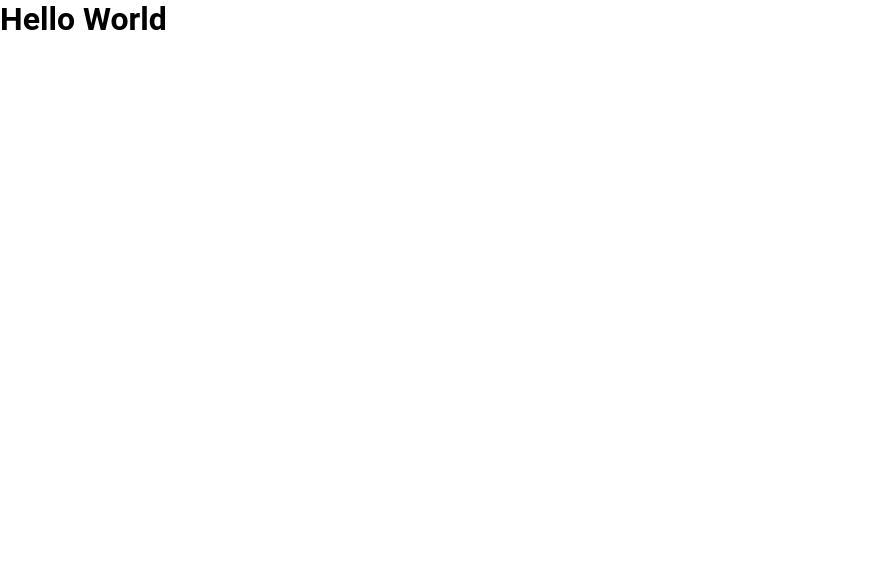
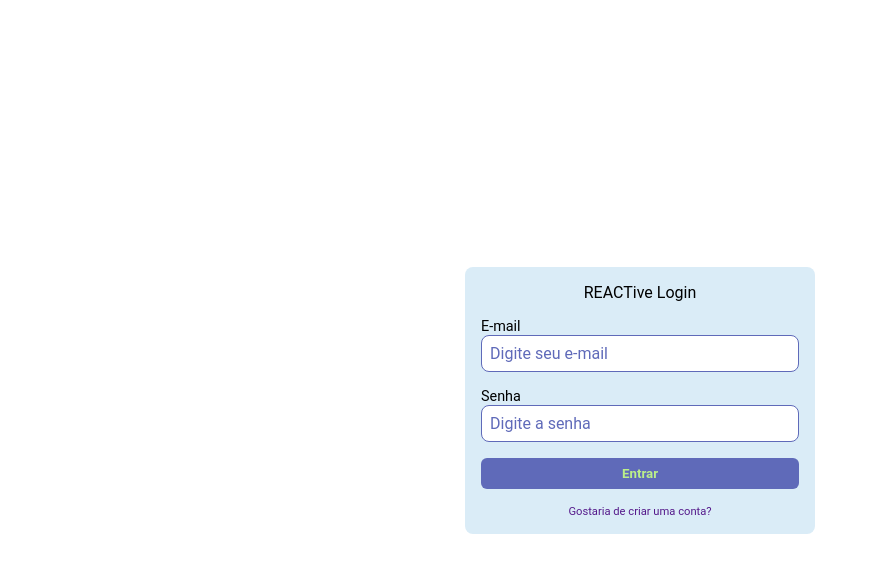
Before and after one commit to FullStack-Trindade/M3P-FrontEnd-Squad3, a React (Vite) app: page / in a window 1280 px wide. Shown: the top 572 px of the page, without its empty margins (0-876 px from the left). Built offline with nearby package versions, Linux system fonts and the light colour scheme.

Commit message:
feito a estrutura da página de login

```diff
--- a/src/App.jsx
+++ b/src/App.jsx
@@ -1,11 +1,11 @@
-import { useState } from 'react'
 import './App.css'
+import LoginPage from './pages/Login/Login.page'
 
 function App() {
 
   return (
     <>
-      <h1>Hello World</h1>
+      <LoginPage />
     </>
   )
 }
--- /dev/null
+++ b/src/components/Login.component.jsx
@@ -0,0 +1,58 @@
+import * as Styled from "./loginComponent.style"
+import { useForm } from "react-hook-form"
+
+export default function LoginComponent() {
+	const {
+		register,
+		handleSubmit,
+		reset,
+		formState: { errors },
+	} = useForm()
+
+	const onSubmit = async (data) => {
+		console.log(data)
+        reset()
+	}
+
+	return (
+		<>
+			<Styled.Form onSubmit={handleSubmit(onSubmit)}>
+				<legend>REACTive Login</legend>
+				<Styled.InputGroup>
+					<Styled.Label htmlFor="email">E-mail</Styled.Label>
+					<Styled.Input
+						type="email"
+						placeholder="Digite seu e-mail"
+						{...register("email", {
+							pattern: /^\w+([.-]?\w+)*@\w+([.-]?\w+)*(\.\w{2,3})+$/,
+							required: "E-mail obrigatório",
+						})}
+					/>
+					{errors.email && (
+						<Styled.Small>{errors.email.message}</Styled.Small>
+					)}
+				</Styled.InputGroup>
+				<Styled.InputGroup>
+					<Styled.Label htmlFor="password">Senha</Styled.Label>
+					<Styled.Input
+						type="password"
+						placeholder="Digite a senha"
+						{...register("password", {
+							required: "Senha é obrigatória",
+							minLength: {
+								value: 6,
+								message: "A senha deve ter no mínimo 6 caracteres",
+							},
+						})}
+					/>
+					{errors.password && (
+						<Styled.Small>{errors.password.message}</Styled.Small>
+					)}
+				</Styled.InputGroup>
+
+				<Styled.Submit type="submit">Entrar</Styled.Submit>
+                <Styled.Link href="">Gostaria de criar uma conta?</Styled.Link>
+			</Styled.Form>
+		</>
+	)
+}
--- /dev/null
+++ b/src/components/loginComponent.style.jsx
@@ -0,0 +1,86 @@
+import styled from "styled-components"
+
+export const Form = styled.form`
+	width: 350px;
+	display: flex;
+	flex-direction: column;
+	align-items: center;
+	gap: 1rem;
+	padding: 1rem;
+	border-radius: 0.5rem;
+	background-color: #daecf7;
+`
+
+export const InputGroup = styled.div`
+	display: flex;
+	width: 100%;
+	flex-direction: column;
+	align-items: flex-start;
+`
+
+export const Label = styled.label`
+	display: flex;
+	align-items: flex-start;
+	gap: 10px;
+	align-self: stretch;
+	font-size: 0.9rem;
+`
+
+export const Input = styled.input`
+	display: flex;
+	padding: 8px;
+	align-items: flex-start;
+	align-self: stretch;
+	border-radius: 0.5rem;
+	border: 1px solid #5f6ab9;
+	outline: none;
+	color: #524fa1;
+	font-size: 1rem;
+
+	&::placeholder {
+		color: #5f6ab9;
+	}
+`
+
+export const Small = styled.small`
+	color: #fb6467;
+`
+
+export const Submit = styled.button`
+	padding: 0.5rem;
+	width: 100%;
+	font-weight: bold;
+
+	border-radius: 6px;
+	outline: none;
+	border: 0;
+	color: #bbef89;
+	background-color: #5f6ab9;
+
+	&:hover {
+		cursor: pointer;
+		/* border: 1px solid #5F6AB9; */
+		box-shadow: 3px 3px 5px rgba(95, 106, 185, 0.3);
+	}
+`
+
+export const Link = styled.a`
+	font-size: 0.7rem;
+	text-decoration-line: none;
+    position: relative;
+
+	&::after {
+		content: "";
+		display: block;
+		height: 1px;
+		width: 0;
+		background: #551A8B;
+		margin-top: 2px;
+		transition: 0.3s;
+		position: absolute;
+	}
+
+    &:hover::after {
+        width: 100%;
+    }
+`
--- /dev/null
+++ b/src/pages/Login/Login.page.jsx
@@ -0,0 +1,12 @@
+import LoginComponent from '../../components/Login.component'
+import * as Style from './LoginPage.style'
+
+export default function LoginPage() {
+  return (
+    <Style.Container>
+        <Style.LoginContainer>
+            <LoginComponent />
+        </Style.LoginContainer>
+    </Style.Container>
+  )
+}
--- /dev/null
+++ b/src/pages/Login/LoginPage.style.jsx
@@ -0,0 +1,12 @@
+import styled from "styled-components"
+
+export const Container = styled.div`
+    display: grid;
+    width: 100%;
+    height: 100%;
+    place-items: center;
+`
+
+export const LoginContainer = styled.div`
+    max-width: 800px;
+`
```
